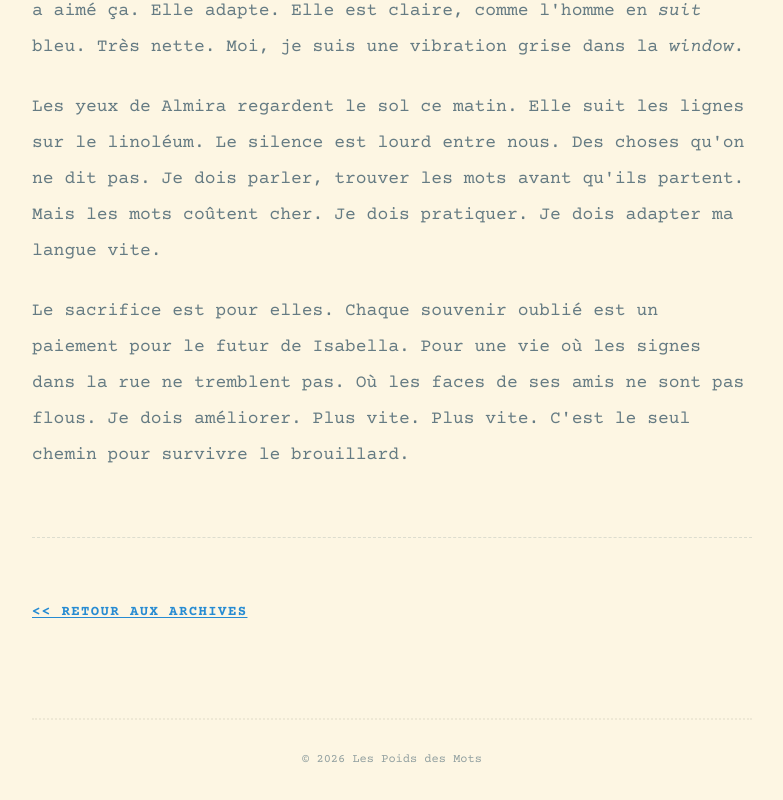
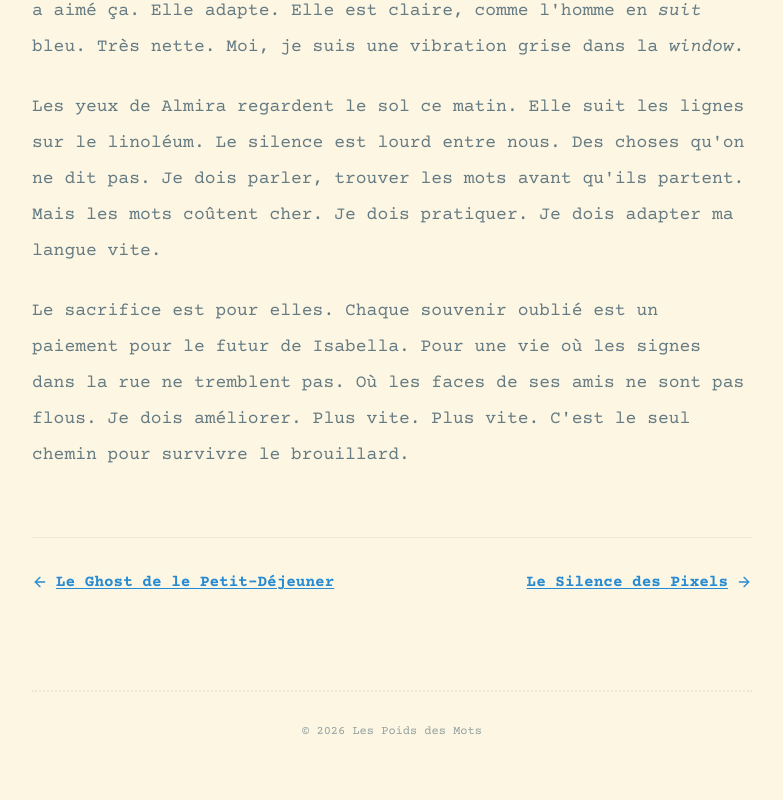
Before and after one commit to angheloko/les-poids-des-mots-blog, a React (Vite) app: page /post/003-the-overwritten-beach in a window 1280 px wide. Shown: the part 1350-2150 px from the top of the page, without its empty margins (248-1031 px from the left). Built offline with nearby package versions, Linux system fonts and the light colour scheme.

Commit message:
add next/prev links

```diff
--- a/src/pages/Post.tsx
+++ b/src/pages/Post.tsx
@@ -1,13 +1,17 @@
 import { useParams, Link } from 'react-router-dom';
 import Markdown from 'react-markdown';
 import { posts } from '../lib/posts';
-import { ArrowLeft } from 'lucide-react';
+import { ArrowLeft, ArrowRight } from 'lucide-react';
 import SEO from '../components/SEO';
 import { useEffect } from 'react';
 
 export default function Post() {
   const { slug } = useParams();
-  const post = posts.find((p) => p.slug === slug);
+  const postIndex = posts.findIndex((p) => p.slug === slug);
+  const post = posts[postIndex];
+
+  const nextPost = postIndex > 0 ? posts[postIndex - 1] : null;
+  const prevPost = postIndex < posts.length - 1 ? posts[postIndex + 1] : null;
 
   useEffect(() => {
     if (!post) return;
@@ -86,15 +90,32 @@ export default function Post() {
         <Markdown>{post.content}</Markdown>
       </div>
 
-      <hr className="my-16 border-solarized-base1 border-dashed opacity-30" />
+      <div className="flex flex-col gap-8 mt-16 font-mono">
+        <div className="flex flex-col md:flex-row justify-between gap-4 border-t border-solarized-base2 pt-8">
+          {prevPost ? (
+            <Link
+              to={`/post/${prevPost.slug}`}
+              className="flex-1 group"
+            >
+              <div className="flex items-center text-solarized-blue group-hover:text-solarized-orange transition-colors">
+                <ArrowLeft className="w-4 h-4 mr-2 group-hover:-translate-x-1 transition-transform" />
+                <span className="font-bold">{prevPost.title}</span>
+              </div>
+            </Link>
+          ) : <div className="flex-1" />}
 
-      <div className="flex justify-between items-center font-mono text-sm">
-        <Link
-          to="/"
-          className="text-solarized-blue hover:text-solarized-orange font-bold uppercase tracking-widest"
-        >
-          &lt;&lt; Retour aux archives
-        </Link>
+          {nextPost ? (
+            <Link
+              to={`/post/${nextPost.slug}`}
+              className="flex-1 group text-right"
+            >
+              <div className="flex items-center justify-end text-solarized-blue group-hover:text-solarized-orange transition-colors">
+                <span className="font-bold">{nextPost.title}</span>
+                <ArrowRight className="w-4 h-4 ml-2 group-hover:translate-x-1 transition-transform" />
+              </div>
+            </Link>
+          ) : <div className="flex-1" />}
+        </div>
       </div>
     </article>
   );
```
